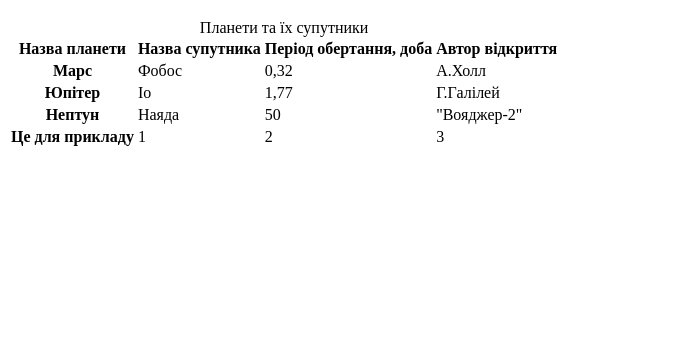
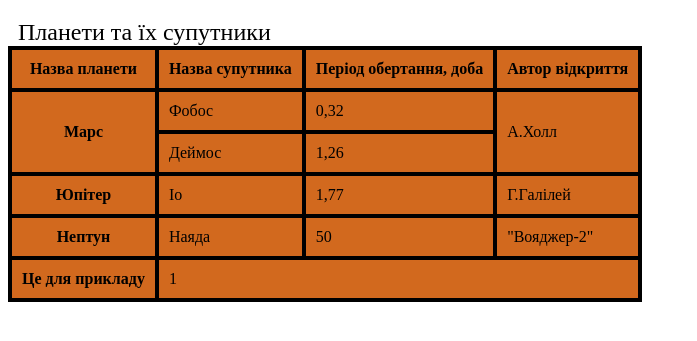
Before and after one commit to neowebor/tourist-agency-html, a plain HTML site: page assets/pages/tables.html in a window 1280 px wide. Shown: the part 61-402 px from the top of the page, without its empty margins (0-697 px from the left). Drawn offline with Linux system fonts and the light colour scheme.

Commit message:
Add table styling example and update tables html

```diff
--- a/assets/css/tables.css
+++ b/assets/css/tables.css
@@ -3,3 +3,30 @@
   padding: 0; */
   box-sizing: border-box;
 }
+
+table {
+  background-color: chocolate;
+  border-collapse: collapse;
+}
+
+caption {
+  font-size: 24px;
+  text-align: left;
+  /* Аналог абзаца */
+  text-indent: 10px;
+
+}
+
+tr {
+
+}
+
+td {
+  padding: 10px;
+  border: 4px solid;
+}
+
+th {
+  padding: 10px;
+  border: 4px solid;
+}
--- a/assets/pages/tables.html
+++ b/assets/pages/tables.html
@@ -23,10 +23,14 @@
       </thead>
       <tbody>
         <tr>
-          <th scope="row">Марс</th>
+          <th rowspan="2" scope="row">Марс</th>
           <td>Фобос</td>
           <td>0,32</td>
-          <td>А.Холл</td>
+          <td rowspan="2">А.Холл</td>
+        </tr>
+        <tr>
+          <td>Деймос</td>
+          <td>1,26</td>
         </tr>
         <tr>
           <th scope="row">Юпітер</th>
@@ -44,9 +48,7 @@
       <tfoot>
         <tr>
           <th scope="row">Це для прикладу</th>
-          <td>1</td>
-          <td>2</td>
-          <td>3</td>
+          <td colspan="3">1</td>
         </tr>
       </tfoot>
     </table>
```
